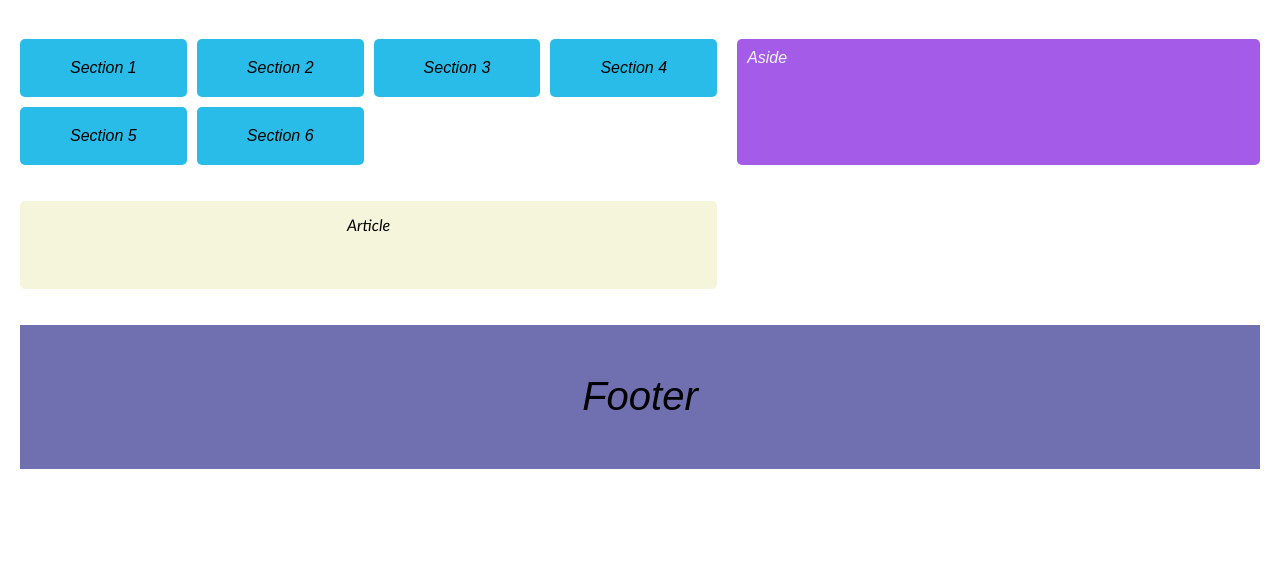
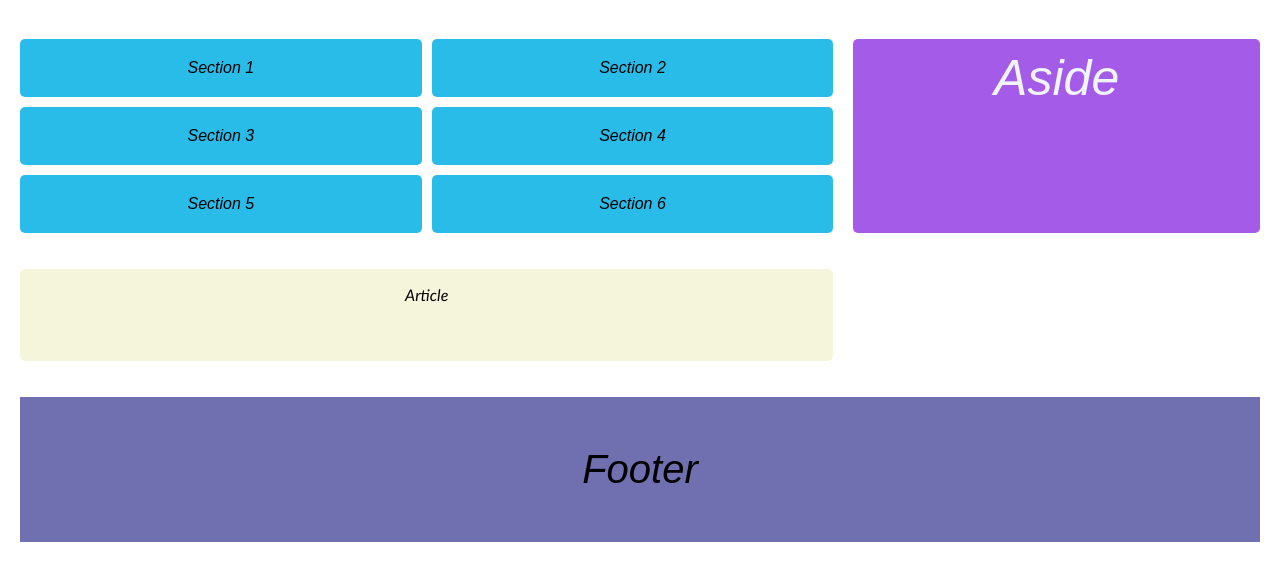
Before and after one commit to svmurasheva/svmurasheva-html-css-page, a plain HTML site: page index.html in a window 1280 px wide. Shown: the part 81-662 px from the top of the page. Drawn offline with Linux system fonts and the light colour scheme.

Commit message:
made changes for .grid-section-container

```diff
--- a/styles.css
+++ b/styles.css
@@ -8,7 +8,7 @@ body {
 
 .main {
     display: grid;
-    grid-template-columns: 20fr 15fr; /* Main content takes 2 parts, aside takes 1 part */
+    grid-template-columns: 2fr 1fr;
     gap: 20px;
     padding: 20px;
 }
@@ -27,7 +27,7 @@ header, footer {
 
 .grid-section-container {
     display: grid;
-    grid-template-columns: repeat(auto-fit, minmax(150px, 1fr));
+    grid-template-columns: repeat(2, 1fr);
     gap: 10px;
 }
 
@@ -38,12 +38,6 @@ header, footer {
     border-radius: 5px;
 }
 
-aside {
-    background-color: lightblue;
-    padding: 20px;
-    border-radius: 8px;
-}
-
 .flex-aside {
     display: flex;
     gap: 10px;
@@ -52,6 +46,8 @@ aside {
     padding: 10px;
     text-align: center;
     border-radius: 5px;
+    justify-content: center;
+    font-size: 50px;
 }
 
 #article {
@@ -67,7 +63,6 @@ aside {
 .footer {
     background-color: rgb(112, 112, 176);
     font-size: 40px;
-    padding: 2%;
     text-align: center;
     padding: 4%;
 }
```
Also changed, not shown: index.html (+0 -1 lines).
